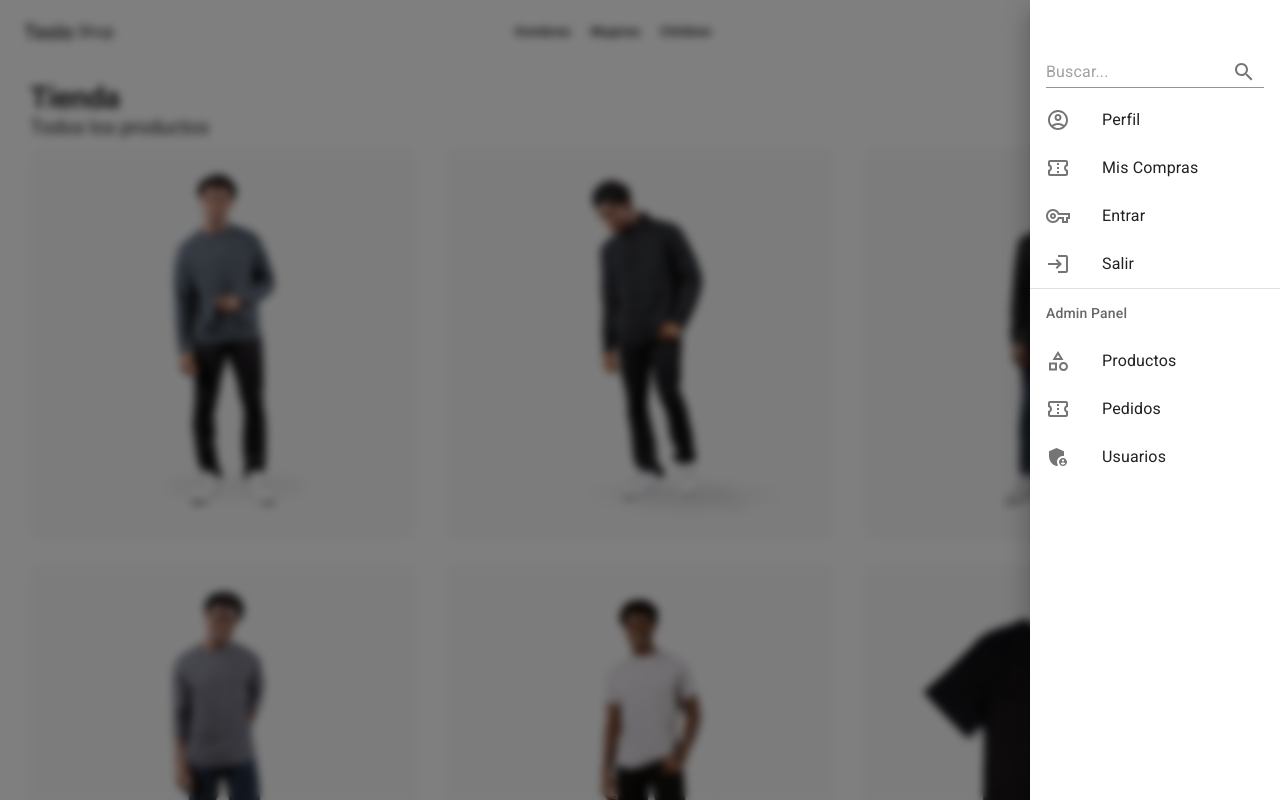
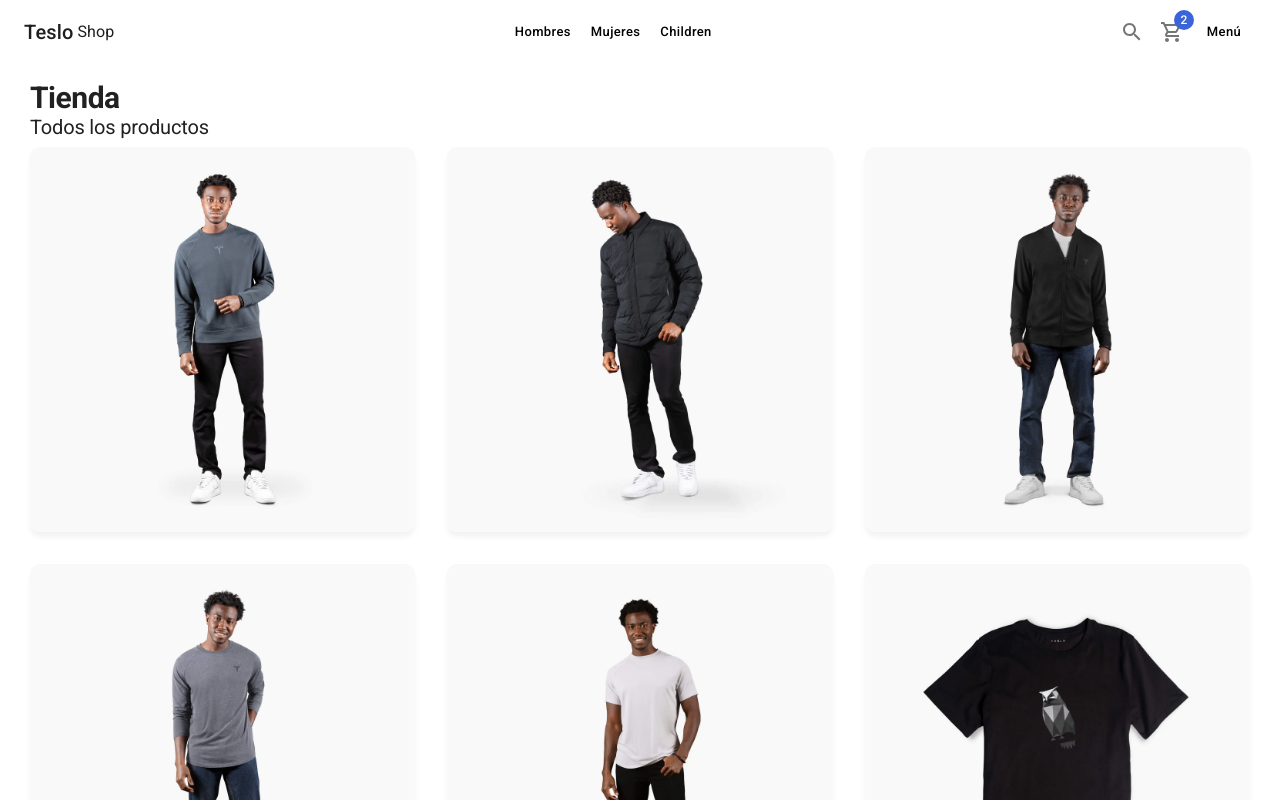
Before and after one commit to danielmateu/05-teslo-shop, a Next.js app: page / in a window 1280 px wide. Shown: the top 800 px of the page. Built offline with nearby package versions, Linux system fonts and the light colour scheme.

Commit message:
Ccreacion de componentes para mostrar productos y aligerar el index principal

```diff
--- /dev/null
+++ b/components/products/ProductCard.tsx
@@ -0,0 +1,24 @@
+import { Grid, Card, CardActionArea, CardMedia } from "@mui/material"
+import { FC } from "react"
+import { IProduct } from "../../interfaces"
+
+interface Props {
+    product: IProduct;
+}
+
+
+export const ProductCard: FC<Props> = ({product}) => {
+    return (
+        <Grid item xs={6} sm={4} key={product.slug}>
+            <Card>
+                <CardActionArea>
+                    <CardMedia
+                        component='img'
+                        image={`products/${product.images[0]}`}
+                        alt={product.title}
+                    />
+                </CardActionArea>
+            </Card>
+        </Grid>
+    )
+}
--- /dev/null
+++ b/components/products/ProductList.tsx
@@ -0,0 +1,26 @@
+import { Grid } from "@mui/material"
+import { FC } from "react"
+import { IProduct } from "../../interfaces"
+import { ProductCard } from "./ProductCard";
+
+
+interface Props {
+    products: IProduct[];
+}
+
+export const ProductList: FC<Props> = ({products}) => {
+
+
+    return (
+        <Grid container spacing={4}>
+            {
+                products.map(product => (
+                    <ProductCard
+                        key = {product.slug}
+                        product = {product}
+                    />
+                ))
+            }
+        </Grid>
+    )
+}
--- /dev/null
+++ b/components/products/index.ts
@@ -0,0 +1,2 @@
+export * from './ProductList'
+export * from './ProductCard'
--- a/components/ui/SideMenu.tsx
+++ b/components/ui/SideMenu.tsx
@@ -5,7 +5,7 @@ import { AccountCircleOutlined, AdminPanelSettings, CategoryOutlined, Confirmati
 export const SideMenu = () => {
     return (
         <Drawer
-            open={true}
+            open={false}
             anchor='right'
             sx={{ backdropFilter: 'blur(4px)', transition: 'all 0.5s ease-out' }}
         >
--- /dev/null
+++ b/interfaces/index.ts
@@ -0,0 +1 @@
+export * from './products';
--- /dev/null
+++ b/interfaces/products.ts
@@ -0,0 +1,20 @@
+
+
+
+
+export interface IProduct {
+    _id: string;
+    description: string;
+    images: string[];
+    inStock: number;
+    price: number;
+    sizes: ISizes[];
+    slug: string;
+    tags: string[];
+    title: string;
+    type: ITypes;
+    gender: 'men' | 'women' | 'kid' | 'unisex'
+}
+
+export type ISizes = 'XS' | 'S' | 'M' | 'L' | 'XL' | 'XXL' | 'XXXL';
+export type ITypes = 'shirts' | 'pants' | 'hoodies' | 'hats';
--- a/pages/index.tsx
+++ b/pages/index.tsx
@@ -3,6 +3,7 @@ import { Card, CardActionArea, CardMedia, Grid, Typography } from '@mui/material
 
 import { ShopLayout } from '../components/layouts'
 import { initialData } from '../database/products';
+import { ProductList } from '../components/products';
 
 
 const Home: NextPage = () => {
@@ -11,24 +12,7 @@ const Home: NextPage = () => {
       <Typography variant="h1" component='h1' >Tienda</Typography>
       <Typography variant="h2" sx={{ mb: 1 }} >Todos los productos</Typography>
 
-      <Grid container spacing={4}>
-        {
-          initialData.products.map((product) => (
-            <Grid item xs={6} sm={4} key={product.slug}>
-              <Card>
-                <CardActionArea>
-                  <CardMedia
-                    component='img'
-                    image = {`products/${product.images[0]}`}
-                    alt = {product.title}
-                  />
-                </CardActionArea>
-              </Card>
-            </Grid>
-          ))
-
-        }
-      </Grid>
+      <ProductList products={initialData.products as any} />
     </ShopLayout>
   )
 }
```
